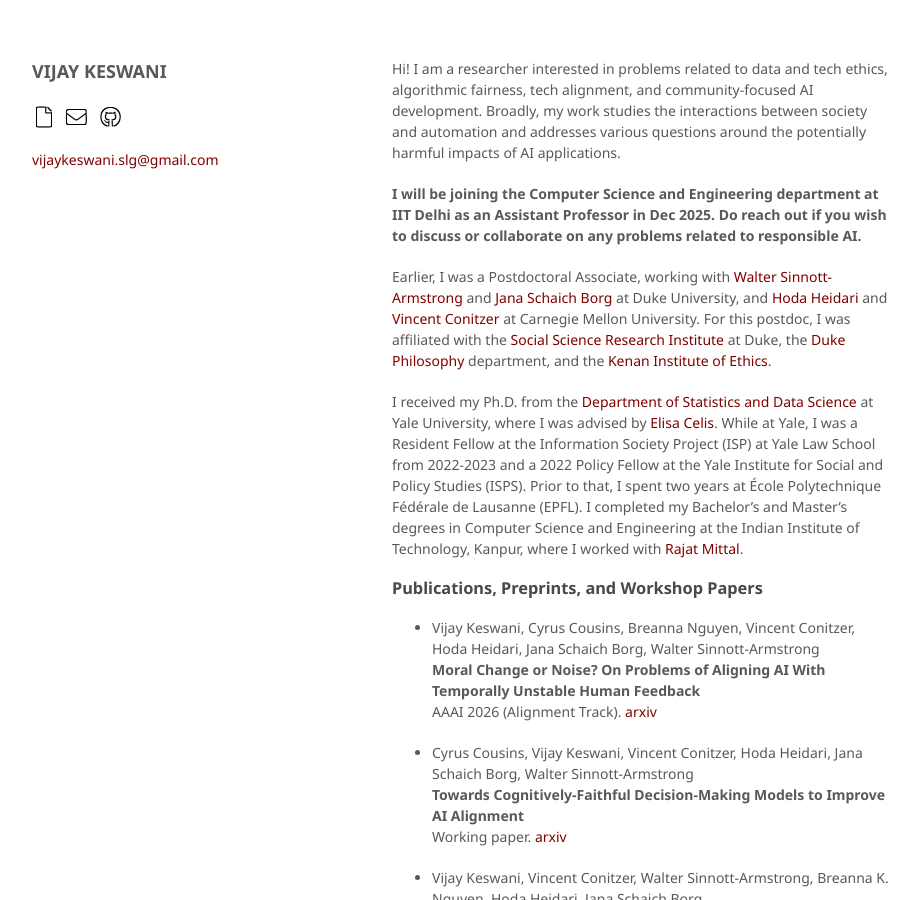
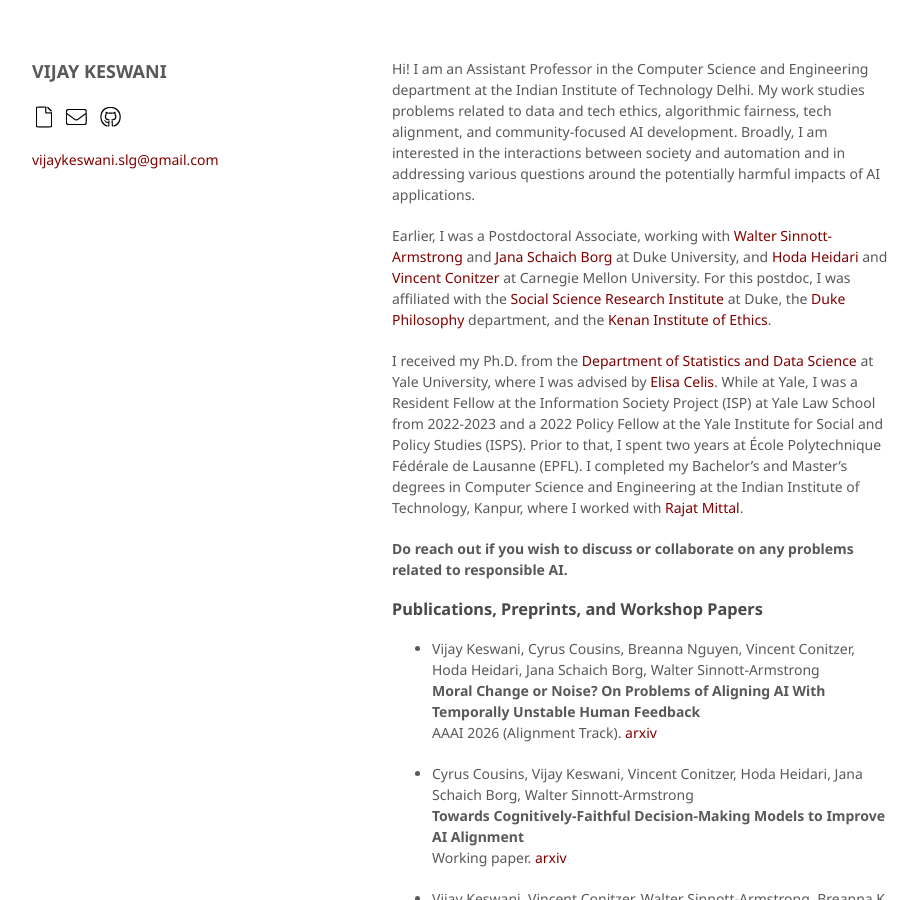
Before and after one commit to vijaykeswani/vijaykeswani.github.io, a Jekyll site: the page built from index.md, in a window 1280 px wide and 900 px high. Shown: the whole window, without its empty margins (178-1097 px from the left). Built offline with Jekyll 4.4.1, drawn with Linux system fonts in a browser that asks for light colours; nearby versions of some CDN libraries; a script that is not in the unit is left out.

Commit message:
updated index

```diff
--- a/index.md
+++ b/index.md
@@ -3,13 +3,13 @@ layout: default
 ---
 
 
-Hi! I am a researcher interested in problems related to data and tech ethics, algorithmic fairness, tech alignment, and community-focused AI development. Broadly, my work studies the interactions between society and automation and addresses various questions around the potentially harmful impacts of AI applications.
-
-<b>I will be joining the Computer Science and Engineering department at IIT Delhi as an Assistant Professor in Dec 2025. Do reach out if you wish to discuss or collaborate on any problems related to responsible AI.</b>
+Hi! I am an Assistant Professor in the Computer Science and Engineering department at the Indian Institute of Technology Delhi. My work studies problems related to data and tech ethics, algorithmic fairness, tech alignment, and community-focused AI development. Broadly, I am interested in the interactions between society and automation and in addressing various questions around the potentially harmful impacts of AI applications.
 
 Earlier, I was a Postdoctoral Associate, working with [Walter Sinnott-Armstrong](https://www.sinnott-armstrong.com/) and [Jana Schaich Borg](https://scholars.duke.edu/person/borg) at Duke University, and [Hoda Heidari](https://www.cs.cmu.edu/~hheidari/) and [Vincent Conitzer](http://www.cs.cmu.edu/~conitzer/) at Carnegie Mellon University. For this postdoc, I was affiliated with the [Social Science Research Institute](https://ssri.duke.edu/) at Duke, the [Duke Philosophy](https://philosophy.duke.edu/) department, and the [Kenan Institute of Ethics](https://kenan.ethics.duke.edu/).
 
 I received my Ph.D. from the [Department of Statistics and Data Science](https://statistics.yale.edu/) at Yale University, where I was advised by [Elisa Celis](https://datascienceethics.org/elisacelis/). While at Yale, I was a Resident Fellow at the Information Society Project (ISP) at Yale Law School from 2022-2023 and a 2022 Policy Fellow at the Yale Institute for Social and Policy Studies (ISPS). Prior to that, I spent two years at École Polytechnique Fédérale de Lausanne (EPFL). I completed my Bachelor's and Master's degrees in Computer Science and Engineering at the Indian Institute of Technology, Kanpur, where I worked with [Rajat Mittal](https://cse.iitk.ac.in/users/rmittal).
+
+<b>Do reach out if you wish to discuss or collaborate on any problems related to responsible AI.</b>
 
 ### Publications, Preprints, and Workshop Papers
 
```
